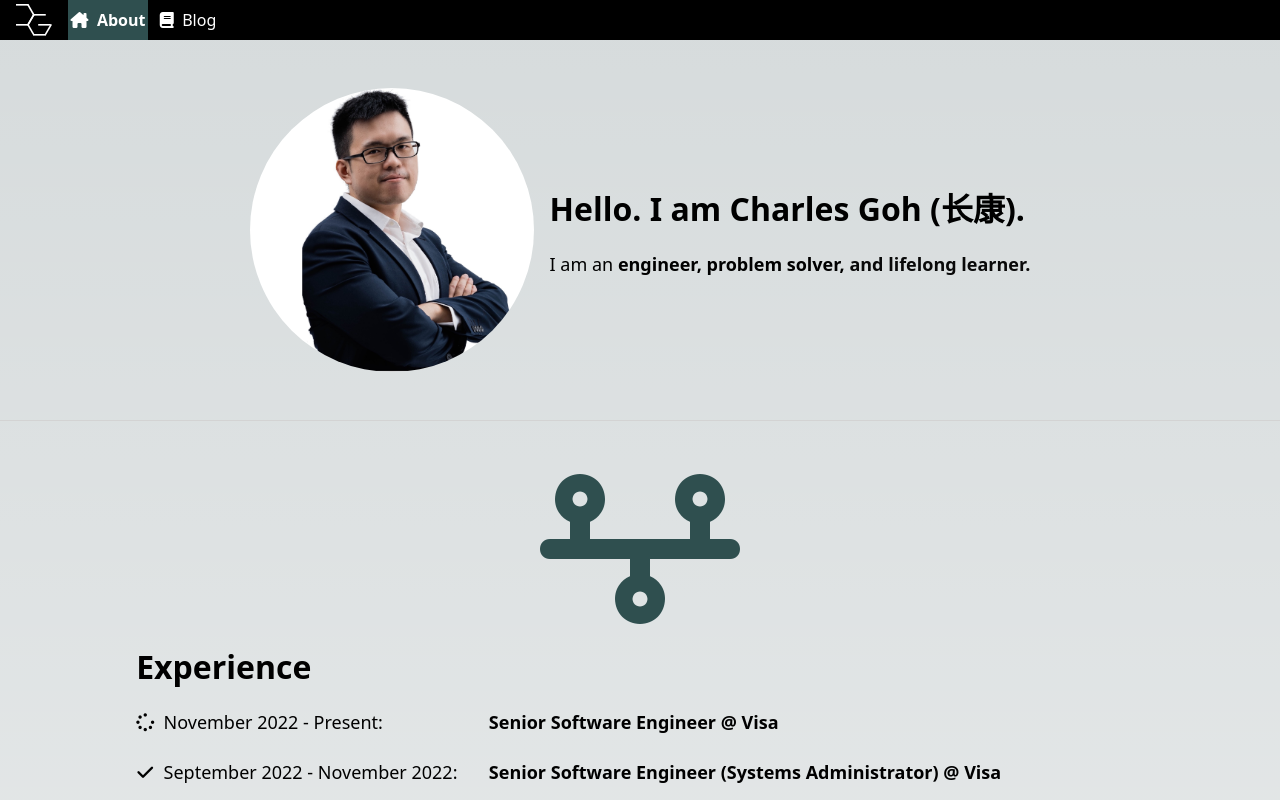
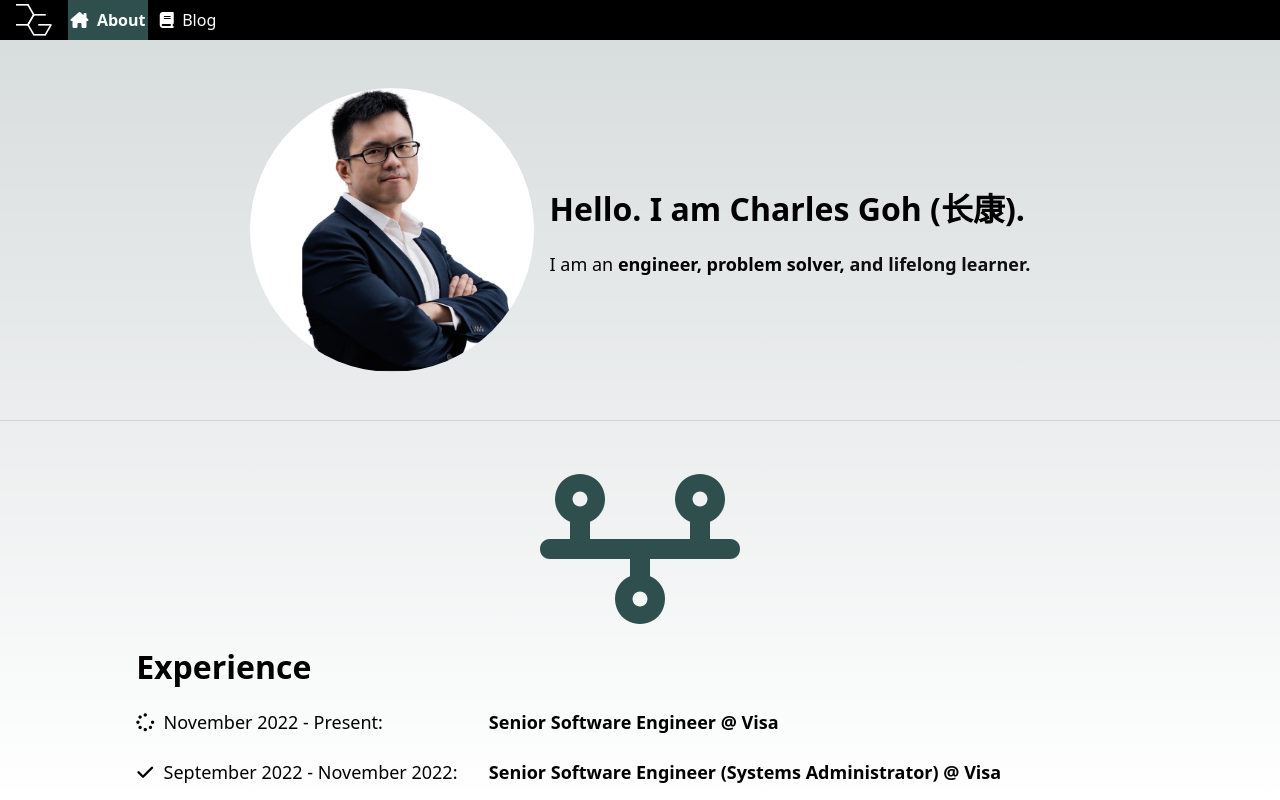
Before and after one commit to charlesgohck/portfolioblogv2, a Next.js app: page / in a window 1280 px wide. Shown: the top 800 px of the page. Built offline with nearby package versions, Linux system fonts and the light colour scheme.

Commit message:
[BLOG][UI] Set background to whitesmoke

```diff
--- a/pages/_app.tsx
+++ b/pages/_app.tsx
@@ -13,7 +13,7 @@ export default function App({ Component, pageProps }: AppProps) {
     const router = useRouter();
     const routerPathName = router.pathname;
 
-    return <>
+    return <div className='bgcontainer'>
         <div className='navbar' id="topNavBar">
             <img src={"/assets/Logo.svg"} alt={"Charles Goh (长康) Logo"} className="faviconlogo" style={{ paddingLeft: "2vh", paddingRight: "2vh" }} />
             {
@@ -37,5 +37,5 @@ export default function App({ Component, pageProps }: AppProps) {
                 <i style={{ color: 'darkred' }} className="sectionsubelement fa-solid fa-at fa-10x" />
             </FadeInSection>
         </footer>
-    </>
+    </div>
 }
--- a/styles/globals.css
+++ b/styles/globals.css
@@ -77,6 +77,13 @@ html,
 body {
     max-width: 100vw;
     overflow-x: hidden;
+    margin: 0;
+    height: 100%
+}
+
+.bgcontainer {
+    width: 100%;
+    height: 100%;
 }
 
 body {
```
